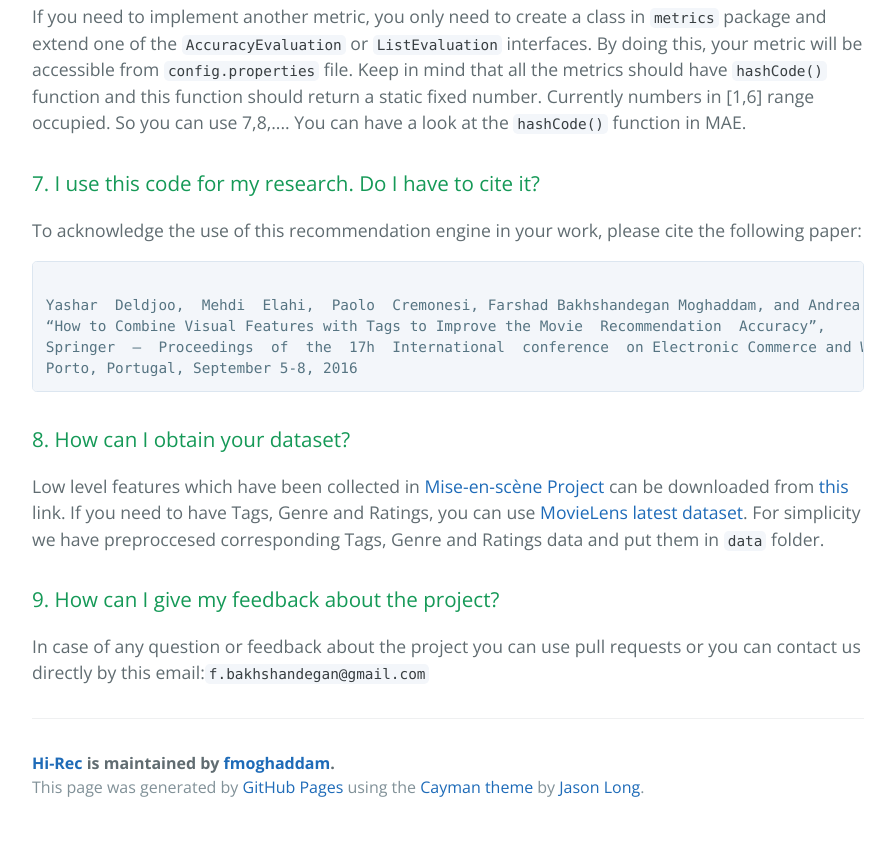
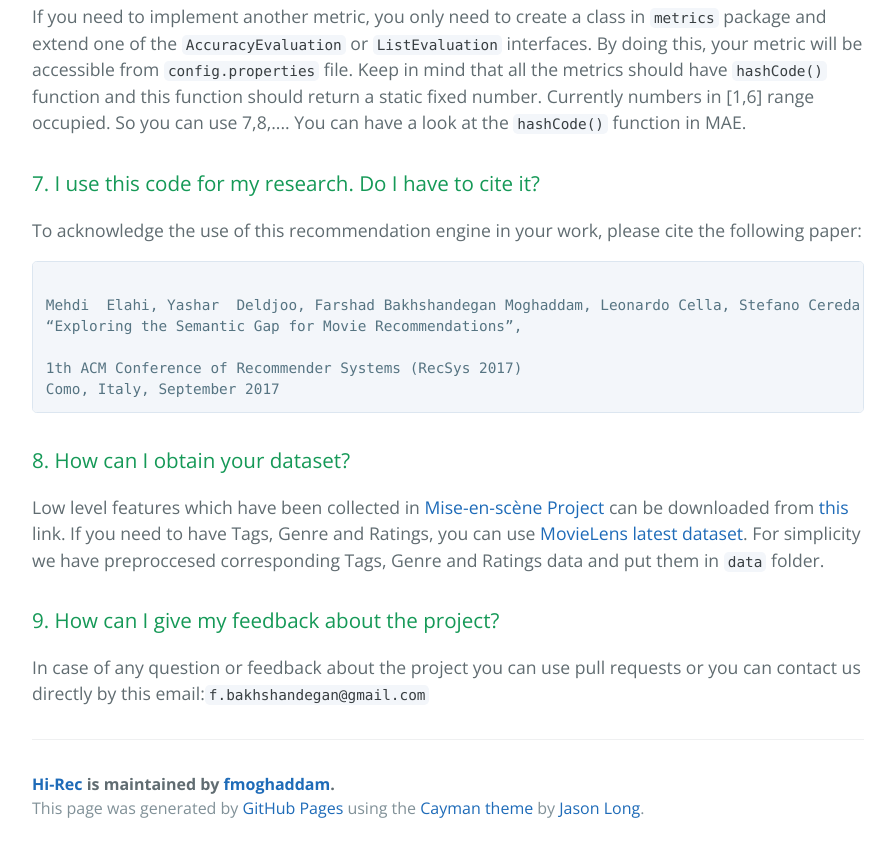
Before and after one commit to fmoghaddam/Hi-Rec, a plain HTML site: page index.html in a window 1280 px wide. Shown: the part 7314-8166 px from the top of the page, without its empty margins (192-1087 px from the left). Before the commit the page ends 8145 px from the top, so only its background shows below. Drawn offline with nearby package versions, Linux system fonts and the light colour scheme.

Commit message:
Update index.html

```diff
--- a/index.html
+++ b/index.html
@@ -460,7 +460,8 @@ ALGORITHM_4_LEARNING_RATE_FOR_FM=0.05
 <p>To acknowledge the use of this recommendation engine in your work, please cite the following paper:</p>
 
 <pre><code>
-Yashar  Deldjoo,  Mehdi  Elahi,  Paolo  Cremonesi, Farshad Bakhshandegan Moghaddam, and Andrea Luigi Edoardo Caielli,<br>“How to Combine Visual Features with Tags to Improve the Movie  Recommendation  Accuracy”,<br>Springer  –  Proceedings  of  the  17h  International  conference  on Electronic Commerce and Web Technologies (Ec-Web 2016),<br>Porto, Portugal, September 5-8, 2016
+Mehdi  Elahi, Yashar  Deldjoo, Farshad Bakhshandegan Moghaddam, Leonardo Cella, Stefano Cereda,Paolo  Cremonesi. <br>“Exploring the Semantic Gap for Movie Recommendations”,<br>
+1th ACM Conference of Recommender Systems (RecSys 2017) <br>Como, Italy, September 2017
 </code></pre>
 
 <h3>
```
